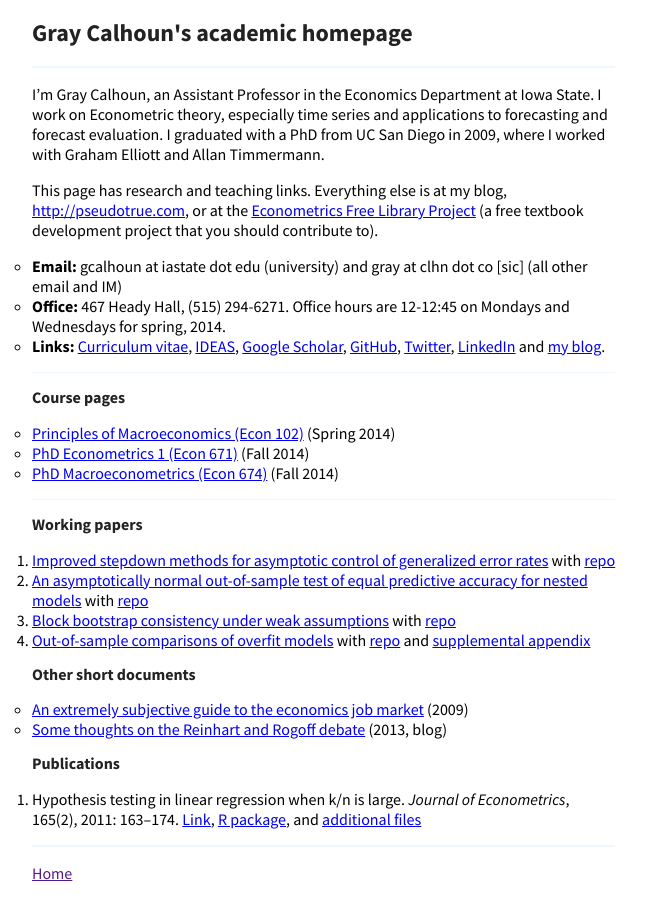
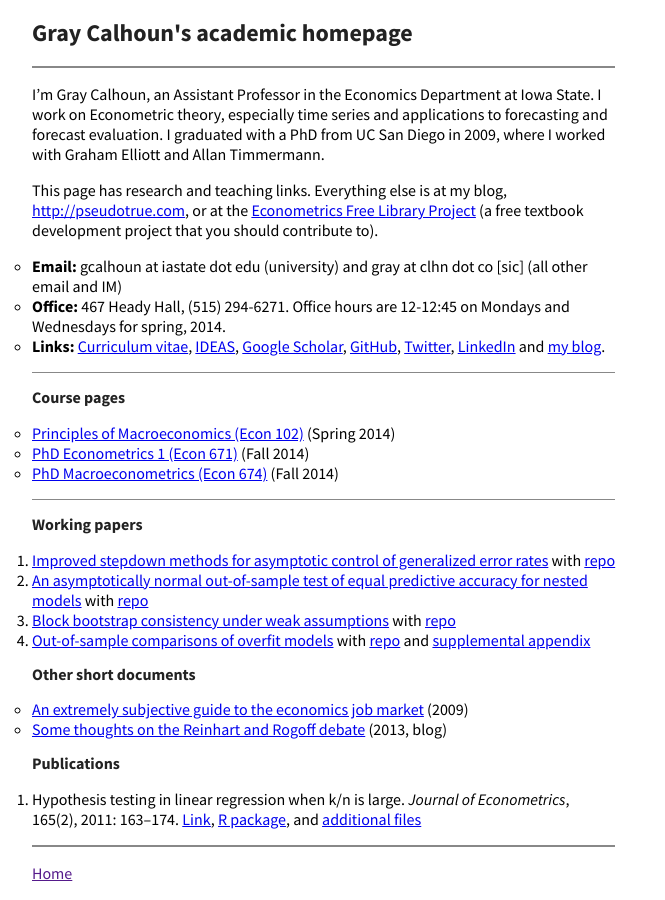
Before and after one commit to mmkuang/grayclhn.github.io, a Jekyll site: the page built from index.md, in a window 1280 px wide. Shown: the whole page, without its empty margins (0-665 px from the left). Built offline with Jekyll 4.4.1, drawn with Linux system fonts in a browser that asks for light colours; Markdown is read by kramdown in place of the engine named in the settings.

Commit message:
Change hr and blockquote marker color

```diff
--- a/css/styles.css
+++ b/css/styles.css
@@ -43,7 +43,7 @@ code, pre {
 }
 
 blockquote {
-  border-left:1.5px solid #F0F8FF;
+  border-left:1.5px solid #888888;
 }
 
 section {
@@ -53,7 +53,7 @@ section {
 
 hr {
   border:0;
-  background:#F0F8FF;
+  background:#888888;
   height:1.5px;
   margin:0 0 16px;
 }
```
